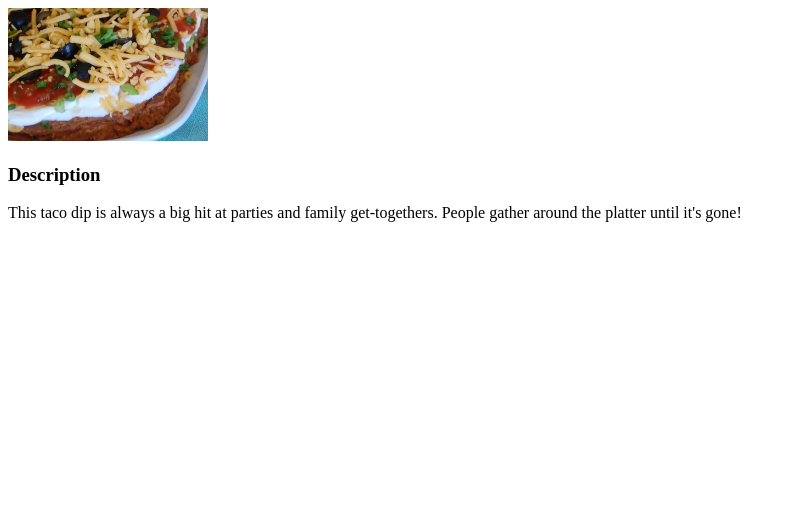
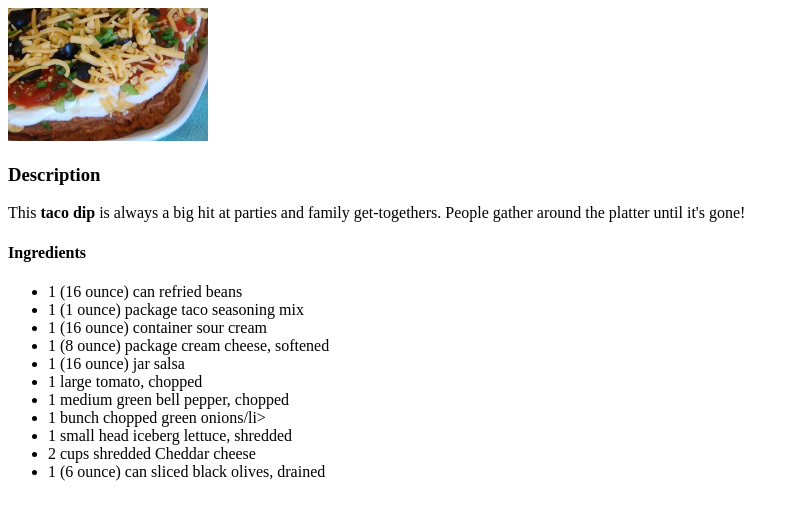
Before and after one commit to ManveetM/odin-recipes, a plain HTML site: page recipes/tacoDip.html in a window 1280 px wide. Shown: the whole page, without its empty margins (0-799 px from the left). Drawn offline with Linux system fonts and the light colour scheme.

Commit message:
Add taco dip ingredients

```diff
--- a/recipes/tacoDip.html
+++ b/recipes/tacoDip.html
@@ -10,10 +10,24 @@
 
         <h3>Description</h3>
             <p>
-                This taco dip is always a big hit at parties and
+                This <strong>taco dip</strong> is always a big hit at parties and
                 family get-togethers. People gather around the
                 platter until it's gone!
             </p>
 
+        <h4>Ingredients</h4>
+            <ul>
+                <li>1 (16 ounce) can refried beans</li>
+                <li>1 (1 ounce) package taco seasoning mix</li>
+                <li>1 (16 ounce) container sour cream</li>
+                <li>1 (8 ounce) package cream cheese, softened</li>
+                <li>1 (16 ounce) jar salsa</li>
+                <li>1 large tomato, chopped</li>
+                <li>1 medium green bell pepper, chopped</li>
+                <li>1 bunch chopped green onions/li>
+                <li>1 small head iceberg lettuce, shredded</li>
+                <li>2 cups shredded Cheddar cheese</li>
+                <li>1 (6 ounce) can sliced black olives, drained</li>
+            </ul>
     </body>
 </html>
```
